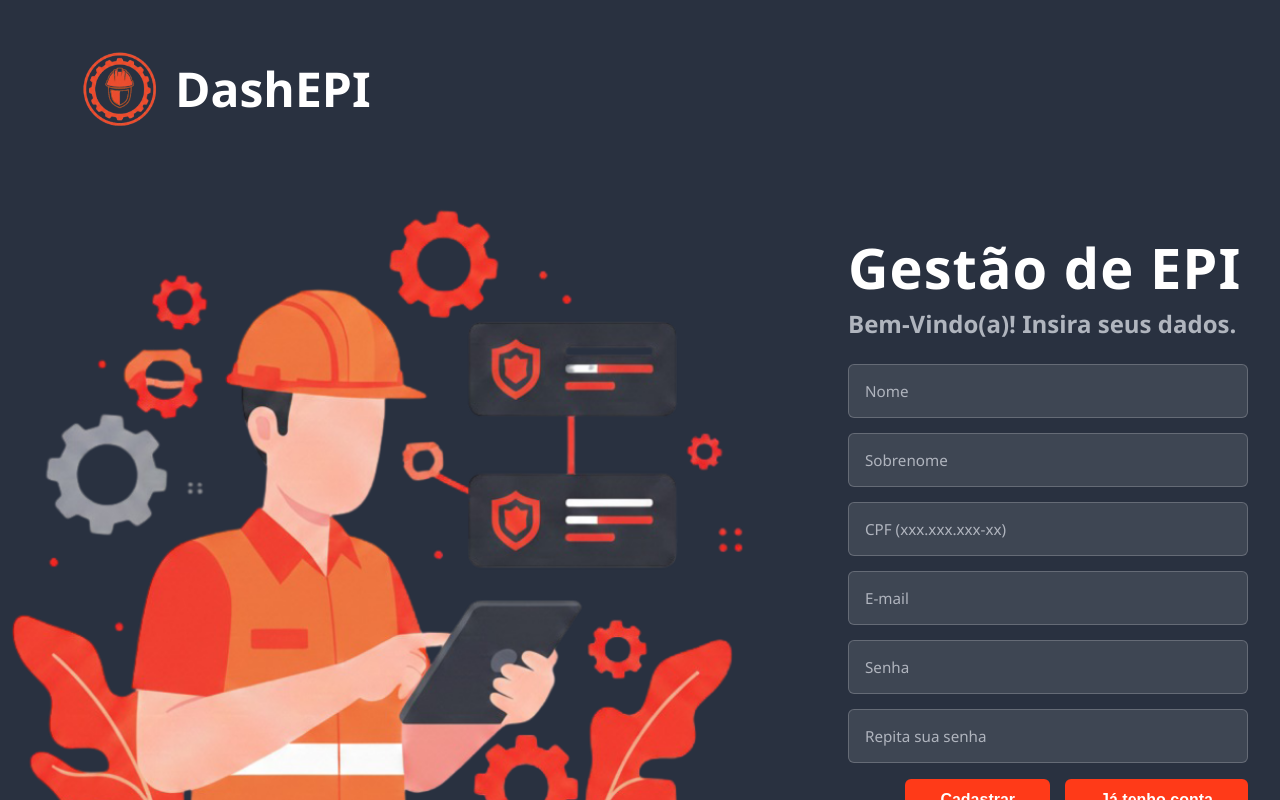
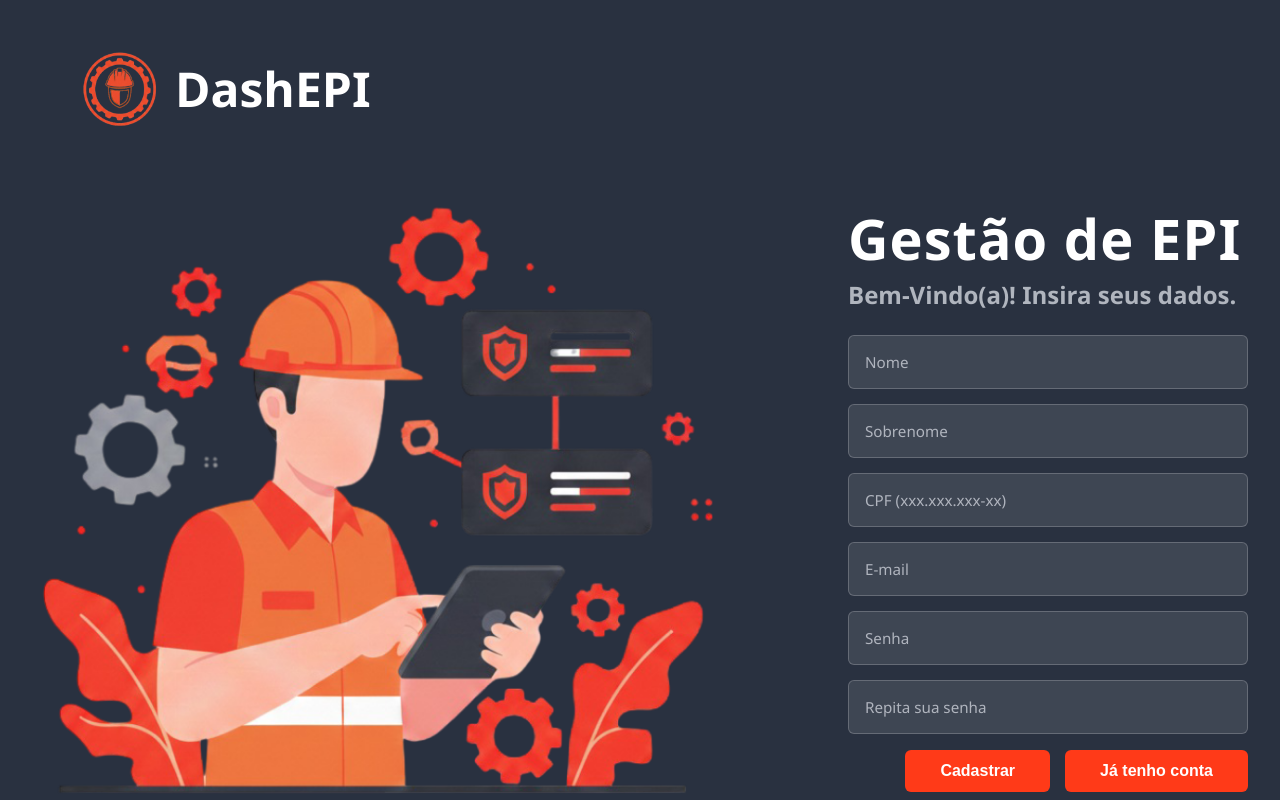
Before and after one commit to CaioGabDev/SystemEPIs, a Vue app: page /cadastro in a window 1280 px wide. Built offline with nearby package versions, Linux system fonts and the light colour scheme; no server answers.

Commit message:
feat: add img responsive

```diff
--- a/src/views/Cadastro.vue
+++ b/src/views/Cadastro.vue
@@ -184,7 +184,7 @@ const formatCPF = (event) => {
 .image-container img {
   width: 100%;
   height: auto;
-  max-height: 700px;
+  max-height: 80vh;
   object-fit: contain;
 }
 
--- a/src/views/Login.vue
+++ b/src/views/Login.vue
@@ -134,7 +134,7 @@ const handleLogin = async () => {
 .image-container img {
   width: 100%;
   height: auto;
-  max-height: 700px;
+  max-height: 80vh;
   object-fit: contain;
 }
 
```
